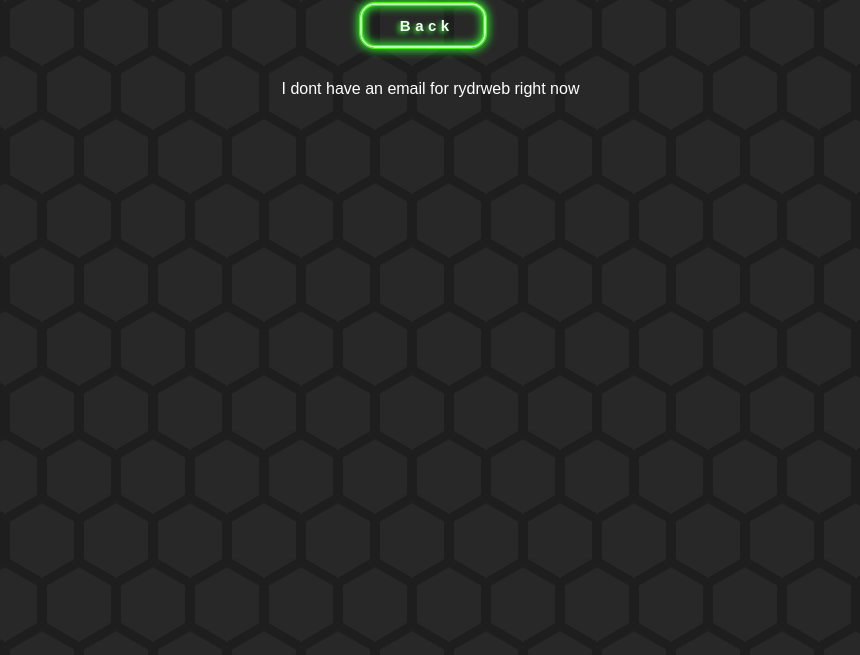
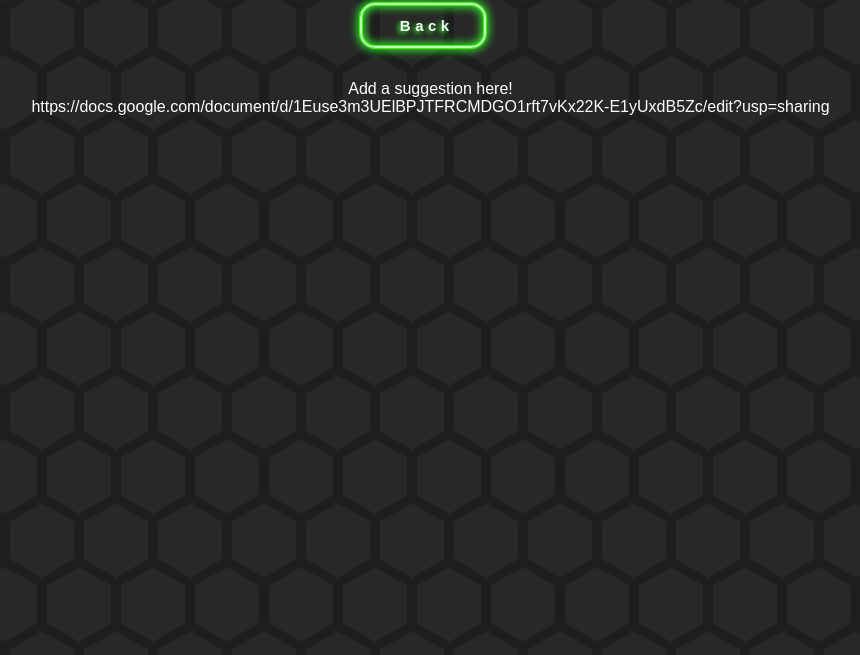
Before and after one commit to rydrweb/suggest, a plain HTML site: page index.html in a window 1280 px wide. Shown: the part 145-800 px from the top of the page, without its empty margins (217-1077 px from the left). Drawn offline with Linux system fonts and the light colour scheme.

Commit message:
Update index.html

```diff
--- a/index.html
+++ b/index.html
@@ -91,7 +91,8 @@
         <h1 style="margin-bottom: 25px;">Suggest</h1>
         <a href="https://rydrweb.github.io" style="margin-top: 25px;">Back</a>
         <div class="content">
-            <p style="margin-top: 25px;">I dont have an email for rydrweb right now</p>
+            <p style="margin-top: 25px;">Add a suggestion here!<br>
+            https://docs.google.com/document/d/1Euse3m3UElBPJTFRCMDGO1rft7vKx22K-E1yUxdB5Zc/edit?usp=sharing</p>
         </div>
     </div>
 </body>
```
